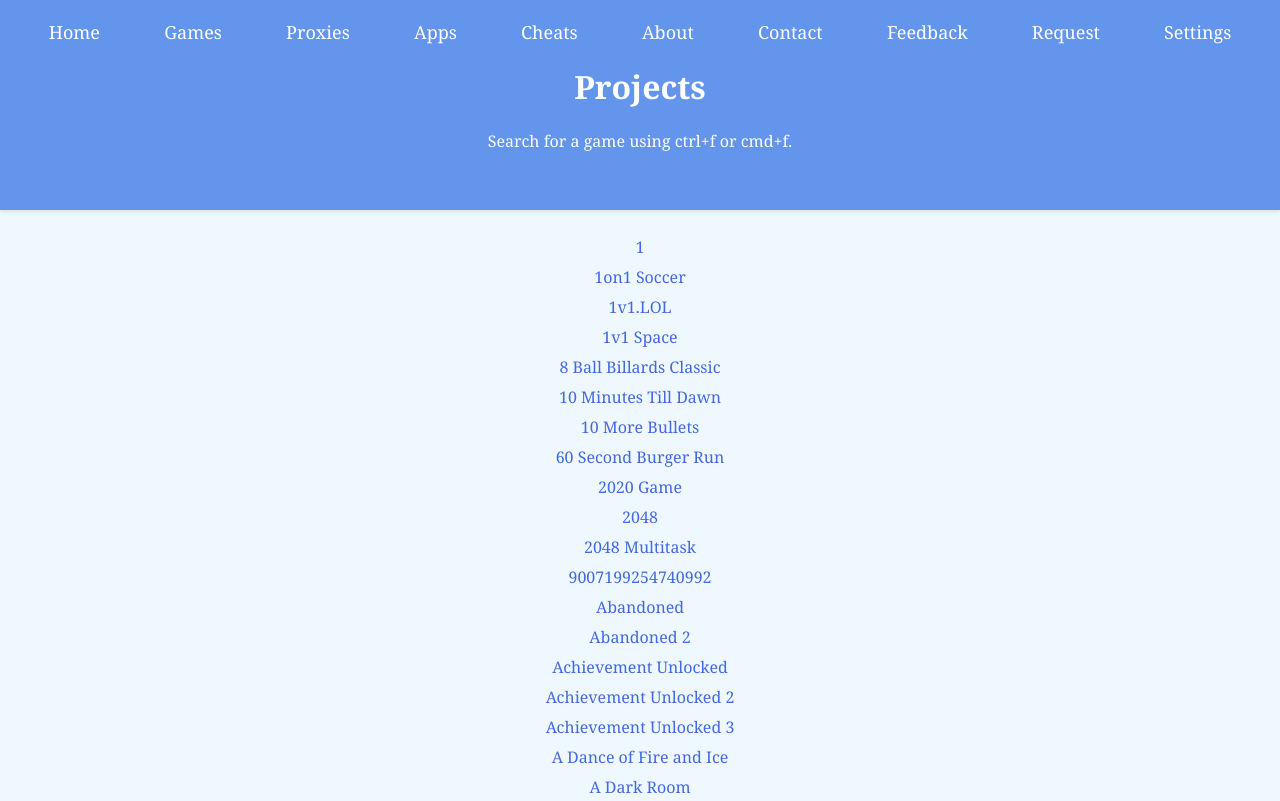
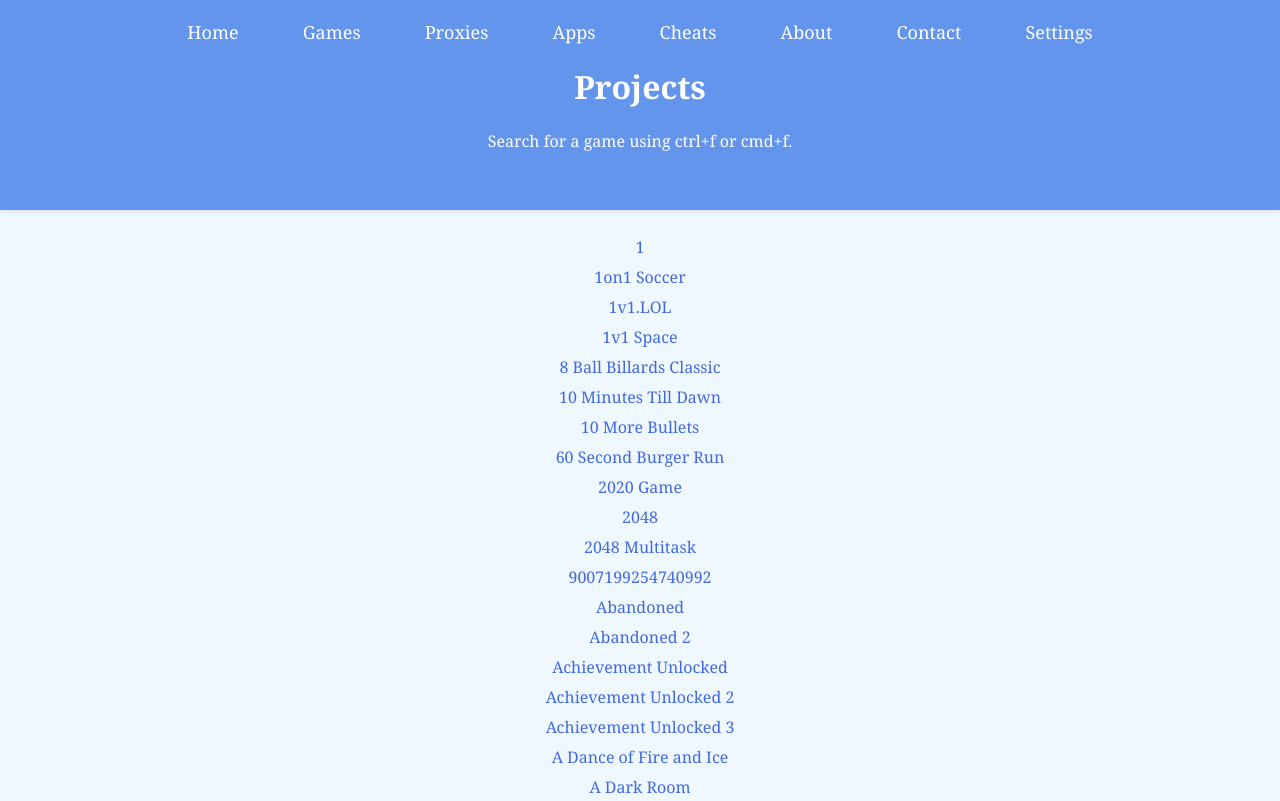
Before and after one commit to xlluminate/Illuminate, a plain HTML site: page projects.html in a window 1280 px wide. Shown: the top 801 px of the page. Drawn offline with Linux system fonts and the light colour scheme.

Commit message:
Update projects.html

```diff
--- a/projects.html
+++ b/projects.html
@@ -34,8 +34,6 @@
                 <li><a href="cheats/index.html">Cheats</a></li>
                 <li><a href="about.html">About</a></li>
                 <li><a href="contact.html">Contact</a></li>
-                <li><a href="other/feedback.html">Feedback</a></li>
-                <li><a href="other/request.html">Request</a></li>
                 <li><a href="settings.html">Settings</a></li>
             </ul>
         </nav>
```
